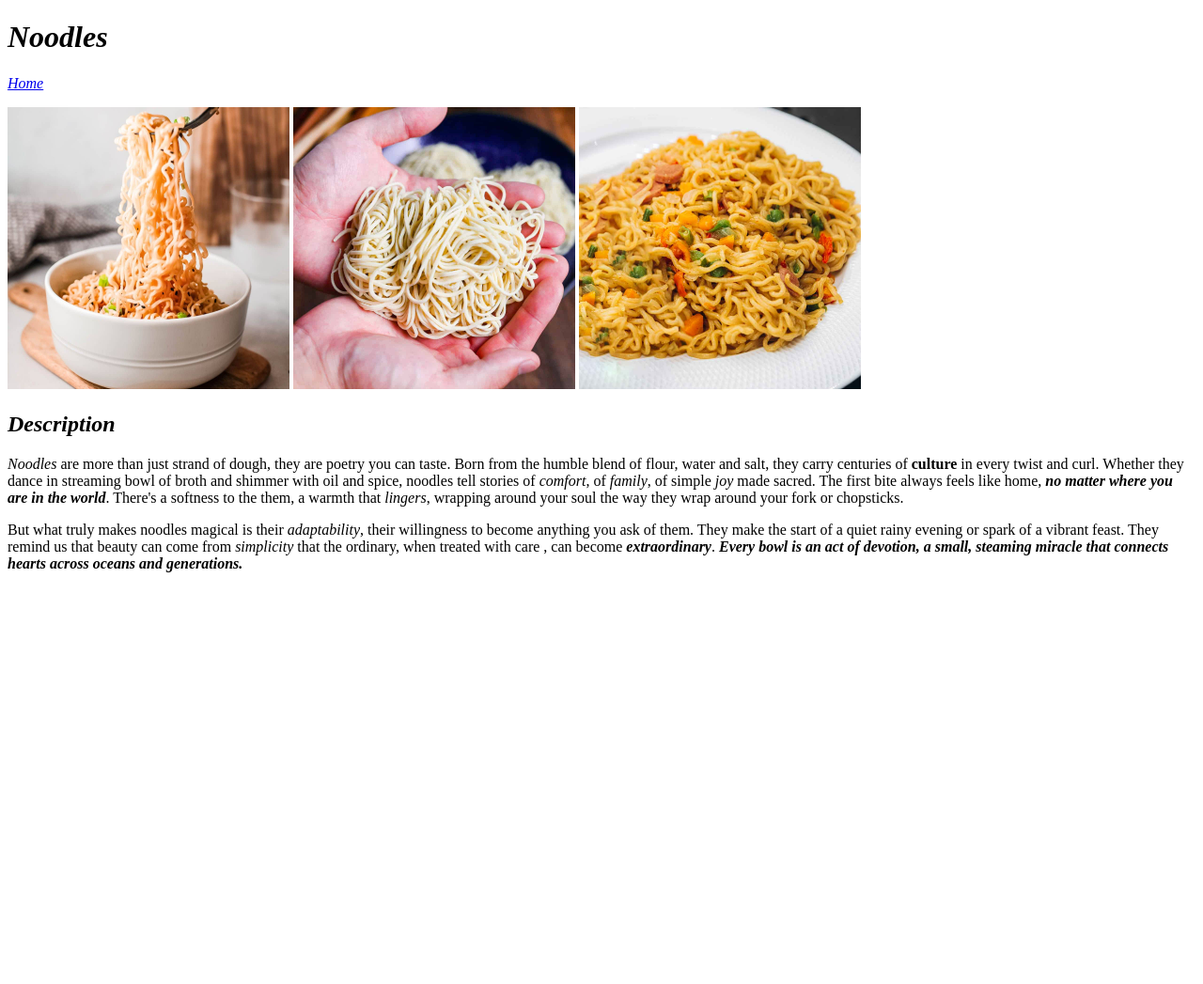
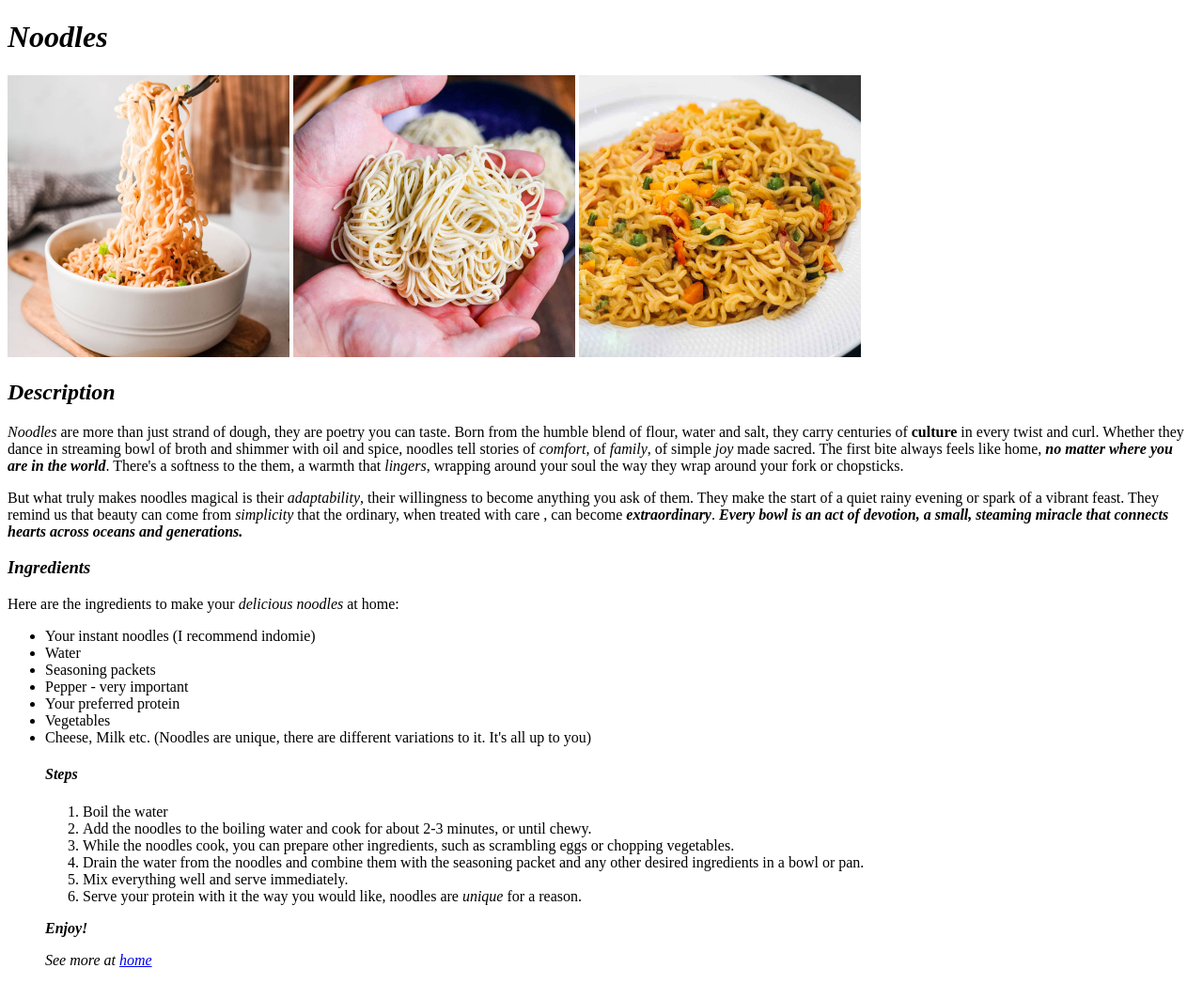
Before and after one commit to Gpeter01/odin-recipes, a plain HTML site: page recipes/noodles.html in a window 1280 px wide. Shown: the whole page at 94% size. Before the commit the page ends 800 px from the top, so only its background shows below. Drawn offline with Linux system fonts and the light colour scheme.

Commit message:
Add steps to make noodles in noodles.html

```diff
--- a/recipes/noodles.html
+++ b/recipes/noodles.html
@@ -7,7 +7,6 @@
     <body>
         <h1><strong><em>Noodles</em></strong></h1>
 
-                    <p><a href="../index.html" target="_self" rel="noreferrer"><em>Home</em></a></p>
 
                     <img src="../img/nod2.jpg" alt="The noodles,you know" height="300" width="300">
                     <img src="../img/nod4.jpg" alt="My noodles" height="300" width="300">
@@ -25,6 +24,29 @@
                         a quiet rainy evening or spark of a vibrant feast. They remind us that beauty can come from <i>simplicity</i> that the ordinary, when treated with care
                         , can become <strong><i>extraordinary</i></strong>. <b><i>Every bowl is an act of devotion, a small, steaming miracle that connects hearts across oceans and generations.</i></b></p>
 
+                    <h3><i>Ingredients</i></h3>
+                            <p>Here are the ingredients to make your <i>delicious noodles</i> at home:</p>
+                                <ul>
+                                    <li>Your instant noodles (I recommend indomie)</li>
+                                    <li>Water</li>
+                                    <li>Seasoning packets</li>
+                                    <li>Pepper - very important</li>
+                                    <li>Your preferred protein</li>
+                                    <li>Vegetables</li>
+                                    <li>Cheese, Milk etc. (Noodles are unique, there are different variations to it. It's all up to you)</li>
+
+                        <h4><i>Steps</i></h4>
+                            <ol>
+                                <li>Boil the water</li>
+                                <li>Add the noodles to the boiling water and cook for about 2-3 minutes, or until chewy.</li>
+                                <li>While the noodles cook, you can prepare other ingredients, such as scrambling eggs or chopping vegetables.</li>
+                                <li>Drain the water from the noodles and combine them with the seasoning packet and any other desired ingredients in a bowl or pan.</li>
+                                <li>Mix everything well and serve immediately.</li>
+                                <li>Serve your protein with it the way you would like, noodles are <em>unique</em> for a reason.</li>
+                            </ol>
+                            <p><b><i>Enjoy!</i></b></p>
+                            <p><i>See more at <a href="../index.html" target="_self" rel="noreferrer"><em>home</em></a></i></p>
+
 
 
 
```
